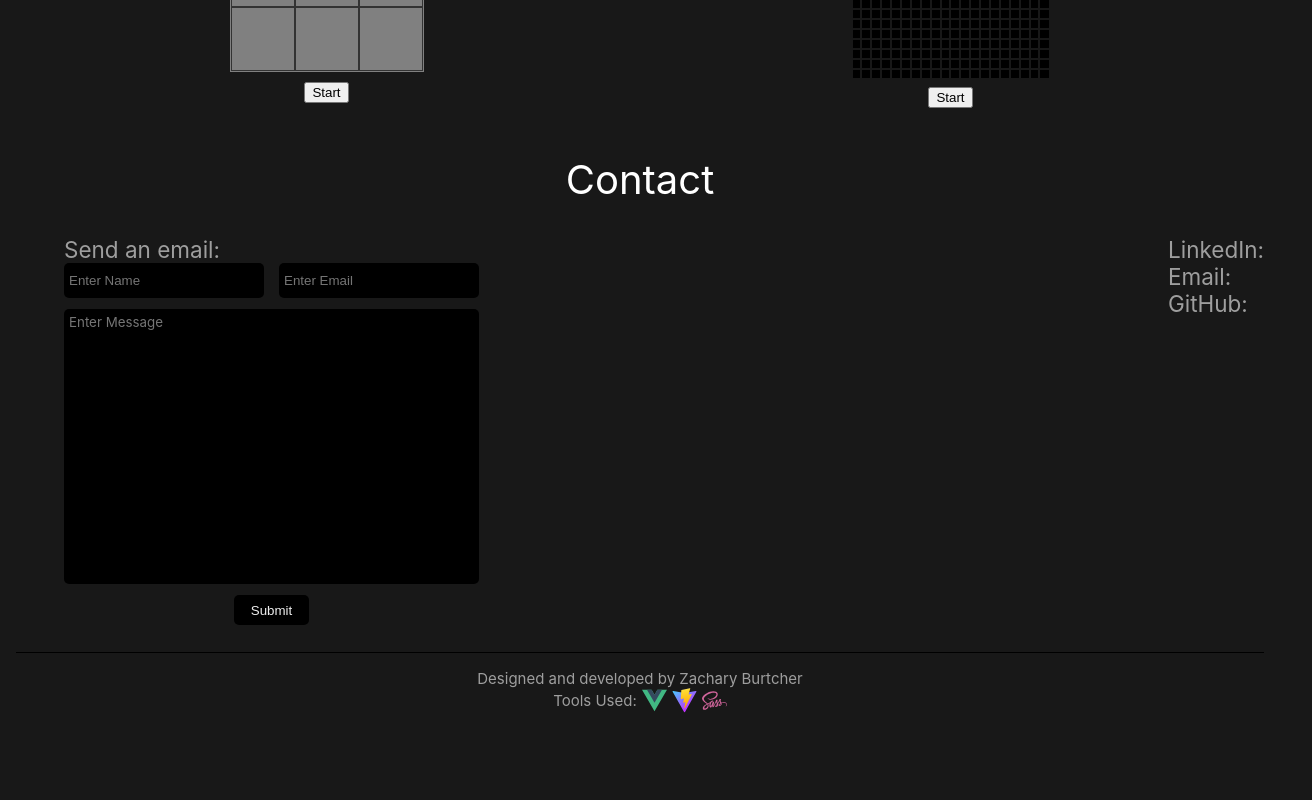
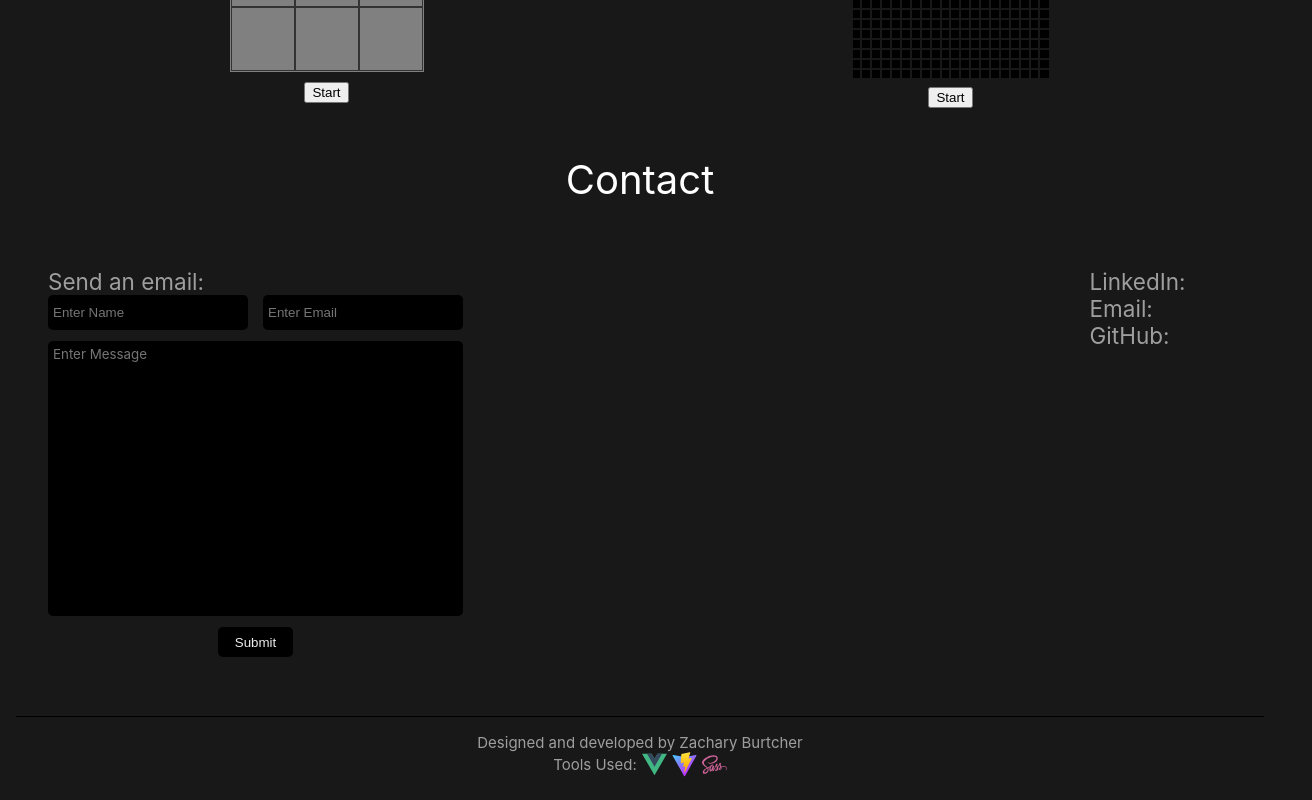
Before and after one commit to therazor113/Portfolio, a Vue app: page / in a window 1280 px wide. Shown: the part 3057-3857 px from the top of the page, 1312 px wide, since content can reach past the window. Before the commit the page ends 3793 px from the top, so only its background shows below. Built offline with nearby package versions, Linux system fonts and the light colour scheme.

Commit message:
Edit to flex wrap

```diff
--- a/src/components/contact/ContactView.vue
+++ b/src/components/contact/ContactView.vue
@@ -74,8 +74,9 @@ export default {
   .contactContainer {
     display: flex;
     justify-content: space-between;
-    margin-left: 3rem;
-    width: 100%;
+    flex-wrap: wrap;
+    margin: 2rem;
+    width: 95%;
     height: 400px;
     input {
       padding: 5px;
```
